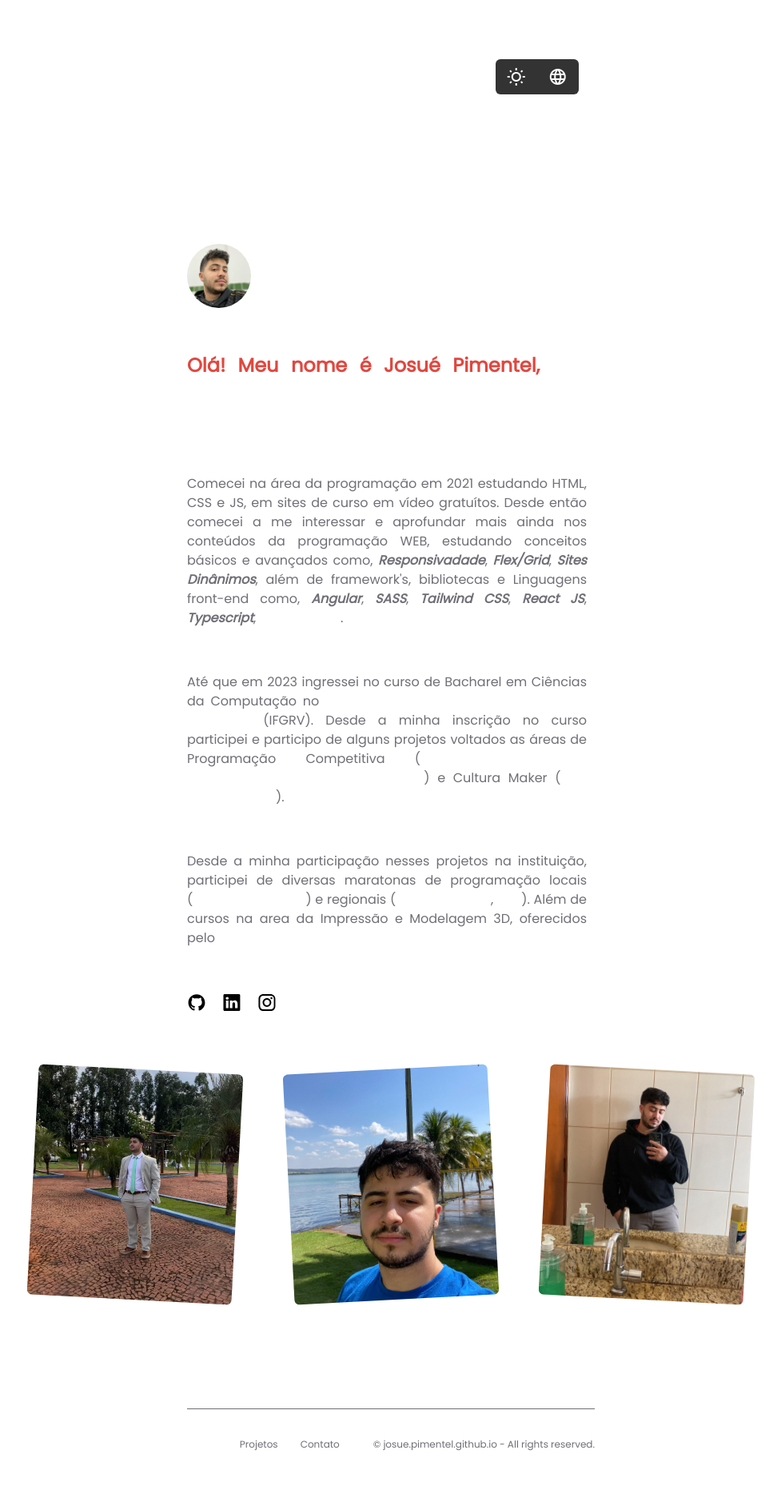
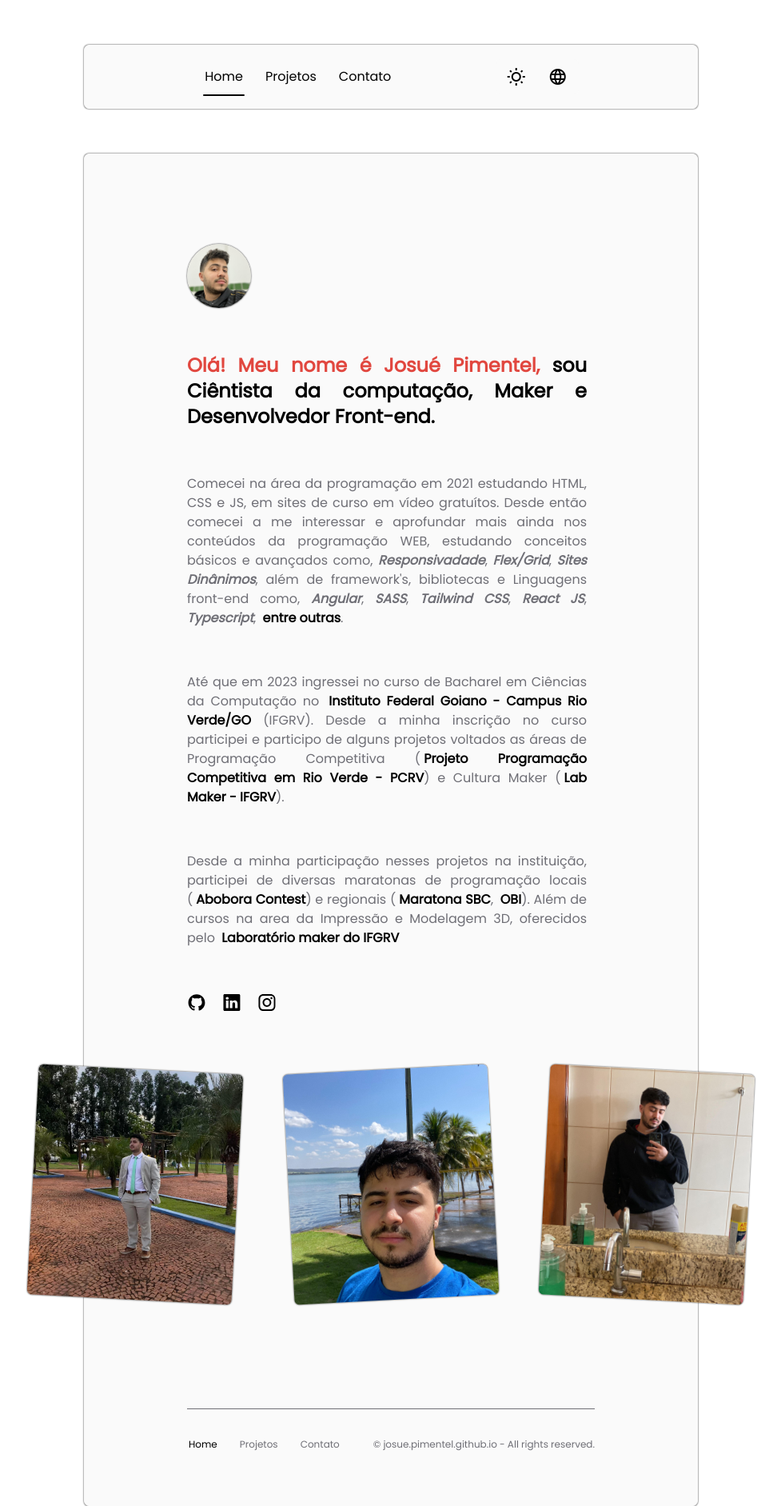
Before and after one commit to JosuePimentel/JosuePimentel.github.io, an Angular app: page /home in a window 1280 px wide. Shown: the whole page at 80% size, without its empty margins (151-1128 px from the left). Built offline with nearby package versions, Linux system fonts and the light colour scheme.

Commit message:
dark mode home page

```diff
--- a/src/app/app.component.html
+++ b/src/app/app.component.html
@@ -1,6 +1,6 @@
 <app-header  />
 
-<main class="w-[60%] mx-[20%] h-auto dark:bg-gray border-[0.5px] dark:border-gray shadow-boxShadow dark:shadow-white border-solid text-white rounded-md mb-14 relative px-32 max-lg:px-16 max-[425px]:mx-[5%] max-[425px]:w-[90%] max-lg:mx-[10%] max-lg:w-[80%] max-[425px]:px-10 py-14 flex flex-col gap-14">
+<main class="w-[60%] mx-[20%] h-auto bg-primaryColorLight border-primaryColorLight dark:bg-gray border-[0.5px] dark:border-gray shadow-boxShadow dark:shadow-white border-solid dark:text-white rounded-md mb-14 relative px-32 max-lg:px-16 max-[425px]:mx-[5%] max-[425px]:w-[90%] max-lg:mx-[10%] max-lg:w-[80%] max-[425px]:px-10 py-14 flex flex-col gap-14 text-black">
 
   <router-outlet />
 
--- a/src/app/components/card-photo/card-photo.component.html
+++ b/src/app/components/card-photo/card-photo.component.html
@@ -1 +1 @@
-<div class="cursor-pointer hover:scale-110 hover:shadow-shiny h-72 w-64 rounded-md shadow-boxShadow relative shadow-white {{img}} bg-no-repeat bg-cover bg-center"></div>
+<div class="cursor-pointer hover:scale-110 hover:shadow-shiny h-72 w-64 rounded-md shadow-boxShadow relative shadow-black dark:shadow-white {{img}} bg-no-repeat bg-cover bg-center"></div>
--- a/src/app/components/header/header.component.html
+++ b/src/app/components/header/header.component.html
@@ -1,5 +1,5 @@
 <header
-  class="flex p-5 h-20 w-[60%] justify-evenly items-center dark:bg-gray border-[0.5px] dark:border-gray shadow-boxShadow dark:shadow-white border-solid text-white rounded-md my-14 mx-[20%] box-border max-[425px]:mx-[5%] max-[425px]:w-[90%] max-lg:mx-[10%] max-lg:w-[80%]"
+  class="flex p-5 h-20 w-[60%] justify-evenly items-center text-black border-primaryColorLight bg-primaryColorLight dark:bg-gray border-[0.5px] dark:border-gray shadow-boxShadow dark:shadow-white border-solid dark:text-white rounded-md my-14 mx-[20%] box-border max-[425px]:mx-[5%] max-[425px]:w-[90%] max-lg:mx-[10%] max-lg:w-[80%]"
 >
   <ul class="flex items-center justify-center gap-6 max-[425px]:gap-3 max-[350px]:gap-1">
     @for (button of buttons; track $index) {
@@ -15,7 +15,7 @@
 
   <div class="flex content-between items-center gap-7 relative">
     <span class="material-symbols-outlined cursor-pointer hidden max-md:block text-3xl" (click)="openMenu = !openMenu">menu</span>
-    <div class="py-2 px-3 content-between items-center gap-7 flex max-md:absolute {{ openMenu ? ' -bottom-12 oapcity-100 ' : ' max-md:-bottom-10 max-md:opacity-0 '}}  max-md:-left-8 bg-gray border-[2px] border-transparent max-md:border-lightGray border-solid rounded-md z-10 ">
+    <div class="py-2 px-3 content-between items-center gap-7 flex max-md:absolute {{ openMenu ? ' -bottom-12 oapcity-100 ' : ' max-md:-bottom-10 max-md:opacity-0 '}}  max-md:-left-8 dark:bg-gray border-[2px] border-transparent max-md:dark:border-lightGray max-md:border-black border-solid rounded-md z-10 bg-primaryColorLight">
       <app-dark-mode class="flex" />
 
       <div class="flex content-between items-center">
--- a/src/app/components/photo-rounded/photo-rounded.component.html
+++ b/src/app/components/photo-rounded/photo-rounded.component.html
@@ -1,3 +1,3 @@
-<div class="w-20 h-20 rounded-full overflow-hidden shadow-boxShadow dark:shadow-white hover:shadow-shiny shadow-white cursor-pointer" id="photo-rounded">
+<div class="w-20 h-20 rounded-full overflow-hidden shadow-boxShadow shadow-black dark:shadow-white hover:shadow-shiny cursor-pointer" id="photo-rounded">
   <a href=""><img class="w-full h-full object-contain" src="/assets/media/photo/me.jpg" alt="me"></a>
 </div>
--- a/src/app/components/to-up/to-up.component.html
+++ b/src/app/components/to-up/to-up.component.html
@@ -1,3 +1,3 @@
-<div class="fixed w-9 h-9 rounded-md right-0 bottom-0 m-9 bg-shadow overflow-hidden text-white hover:opacity-65 hidden" (click)="toTop()" id="up">
+<div class="fixed w-9 h-9 rounded-md right-0 bottom-0 m-9 bg-shadow overflow-hidden text-black dark:text-white hover:opacity-65 hidden" (click)="toTop()" id="up">
   <span class="material-symbols-outlined w-full h-full flex items-center justify-center cursor-pointer"> arrow_upward_alt </span>
 </div>
--- a/src/styles.css
+++ b/src/styles.css
@@ -28,7 +28,7 @@
   }
 
   .active {
-    @apply before:content-[''] before:block before:w-full before:h-[2px] before:rounded-sm before:bg-white before:absolute before:bottom-0 before:left-0;
+    @apply before:content-[''] before:block before:w-full before:h-[2px] before:rounded-sm before:dark:bg-white before:bg-black before:absolute before:bottom-0 before:left-0;
   }
 
   .colorSVG svg {
@@ -40,7 +40,7 @@
   }
 
   .activeFooter {
-    @apply text-white;
+    @apply text-black dark:text-white;
   }
 
   .separator {
@@ -53,7 +53,7 @@
   }
 
   .link {
-    @apply hover:font-semibold font-medium text-white ps-1;
+    @apply hover:font-extrabold font-bold dark:font-medium text-black ps-1 dark:text-white;
   }
 }
 
--- a/tailwind.config.js
+++ b/tailwind.config.js
@@ -15,7 +15,7 @@ module.exports = {
       black: '#000',
       gray: '#333',
       lightGray: '#6f6f76',
-
+      primaryColorLight: "#fafafa"
     },
     fontFamily: {
       default: "Poppins, normal",
```
